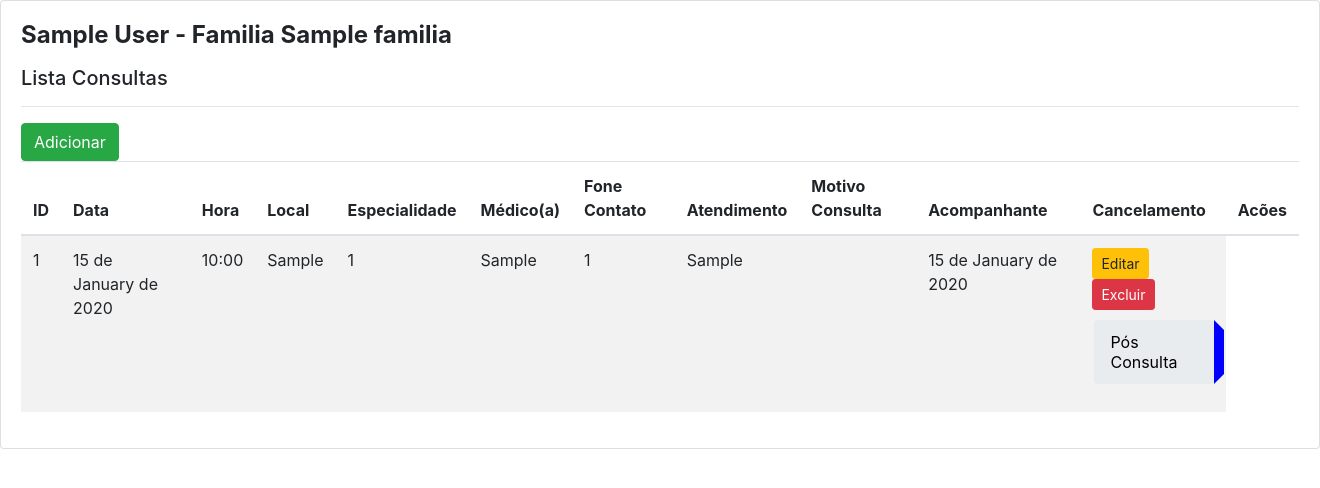
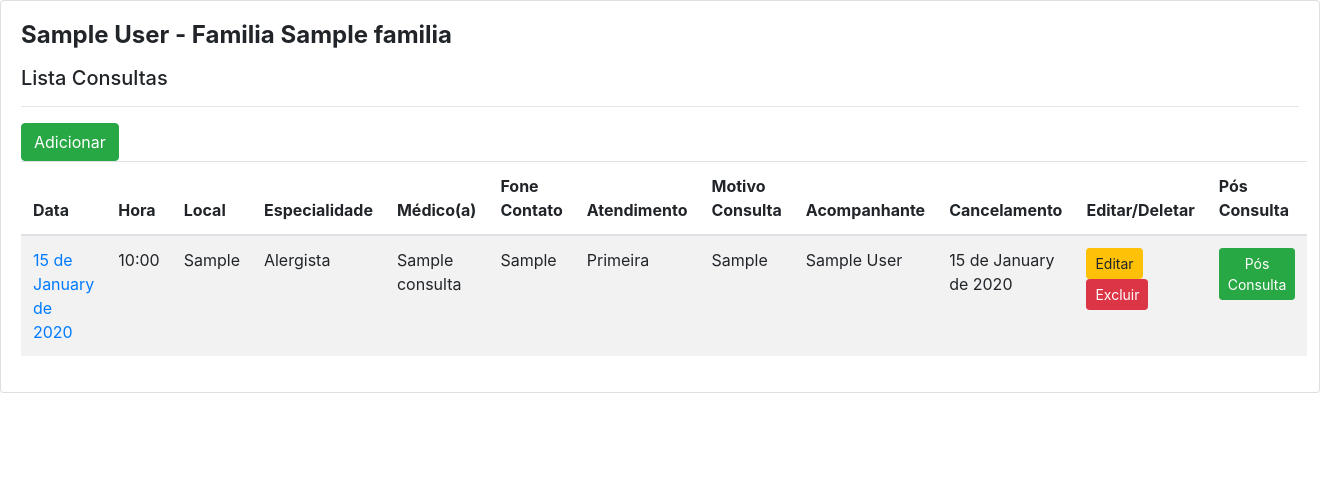
Before and after one commit to klauvital2021/SGWC, a Django app: page /consulta/consulta/ in a window 1320 px wide. Shown: the part 209-697 px from the top of the page. Run offline with Django 4.2, Linux system fonts and the light colour scheme; a user stored in the database is signed in; tables that the repository leaves empty hold one stand-in row (values such as "Sample post"); some libraries are stand-ins or nearby versions.

Commit message:
configurando pós consulta

```diff
--- a/backend/consulta/models.py
+++ b/backend/consulta/models.py
@@ -39,11 +39,13 @@
     class Meta:
         ordering = ('data_consulta', 'hora')
 
+
     def __str__(self):
-        return f'{self.pk} - {self.dependente}'
+        return f'{self.pk} - {self.dependente} - {self.data_consulta} - {self.hora} - {self.nome_especialista} - {self.especialidade}'
 
     def get_absolute_url(self):
         return reverse("consulta_detail", kwargs={"pk": self.id})
+
 
 
 class PosConsulta(models.Model):
--- a/backend/consulta/templates/consulta/consulta_detail.html
+++ b/backend/consulta/templates/consulta/consulta_detail.html
@@ -77,6 +77,7 @@
         </table>
       </div>
     </div>
-    <a class ="btn btn-success" href="{% url 'cuidador_list' %}" >Voltar</a>
+    <a class ="btn btn-success" href="{% url 'consulta_list' %}" >Voltar</a>
+    <a class ="btn btn-success" href="{% url 'consulta_list' %}" >Voltar</a>
   </div>
 {% endblock content %}
--- a/backend/consulta/templates/consulta/consulta_list.html
+++ b/backend/consulta/templates/consulta/consulta_list.html
@@ -14,7 +14,7 @@
         <thead>
 
           <tr>
-            <th>ID</th>
+
             <th>Data </th>
             <th>Hora</th>
             <th>Local</th>
@@ -25,28 +25,30 @@
             <th>Motivo Consulta</th>
             <th>Acompanhante</th>
             <th>Cancelamento</th>
-            <th>Acões</th>
+            <th>Editar/Deletar</th>
+            <th>Pós Consulta</th>
           </tr>
         </thead>
         <tbody>
           {%  for object in object_list %}
 
             <tr>
-              <td>{{ object.id }} </td>
-              <td>{{ object.data_consulta }} </td>
+              <td><a href="{{ object.get_absolute_url }}">{{ object.data_consulta }}</a></td>
+
               <td>{{ object.hora }}</td>
               <td>{{ object.local }} </td>
-              <td>{{ object.especialidade}} </td>
+              <td>{{ object.get_especialidade_display}} </td>
+              <td>{{ object.nome_especialista}} </td>
               <td>{{ object.fone_contato }} </td>
-              <td>{{ object.atendimento }} </td>
+              <td>{{ object.get_atendimento_display }} </td>
               <td>{{ object.motivo_consulta}} </td>
-              <td>{{ object.acompanhante_resp }} </td>
+              <td>{{ object.acompanhante_responsavel }} </td>
               <td>{{ object.cancelamento }} </td>
               <td>
                 <a class ="btn btn-warning btn-sm" href="">Editar</a>
                 <a class ="btn btn-danger btn-sm" href="" onclick="return confirm ('Tem certeza que deseja excluir o imovel de id: {{ object.id }} ?  ')">Excluir</a>
-                <a class="breadcrumb blue" href="{% url 'posconsulta_list'  %}">Pós Consulta</a>
               </td>
+              <td><a class="btn btn-success btn-sm" href="{% url 'posconsulta_add' %}">Pós Consulta</a></td>
             </tr>
           {% endfor %}
         </tbody>
--- a/backend/consulta/views.py
+++ b/backend/consulta/views.py
@@ -15,7 +15,7 @@
 class ConsultaCreateView(LRM, CreateView):
     model = Consulta
     form_class = ConsultaForm
-
+'''
     def form_valid(self, form):
         # Cria o User.
         user = user_create(form)
@@ -35,7 +35,7 @@
         self.object.save()
 
         return super().form_valid(form)
-
+'''
 
 class ConsultaUpdateView(LRM, UpdateView):
     model = Consulta
```
